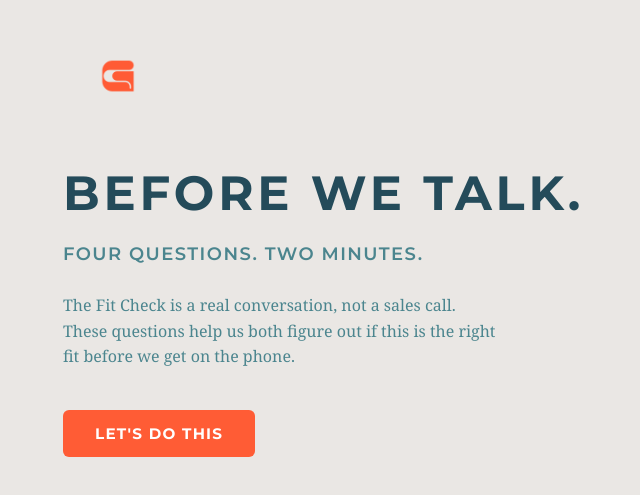
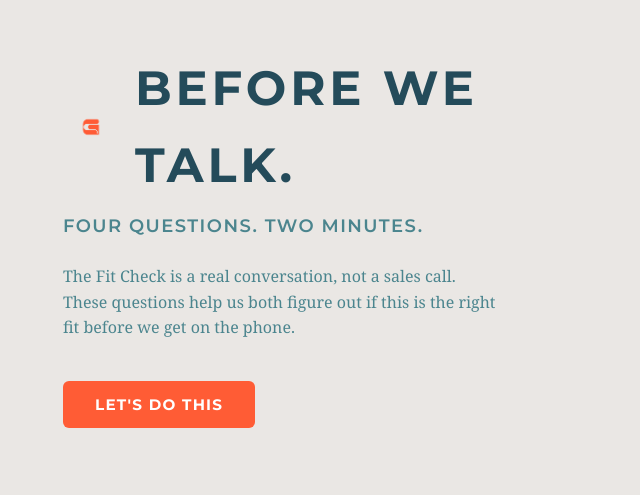
Before and after one commit to GoodyearforChange/gfc-fit-check, a website: page public/index.html in a window 1280 px wide. Shown: the part 161-656 px from the top of the page, without its empty margins (297-937 px from the left). Drawn offline with Linux system fonts and the light colour scheme.

Commit message:
Move logo inline with headline

```diff
--- a/public/index.html
+++ b/public/index.html
@@ -264,8 +264,7 @@
 
     <!-- Screen 0: Landing -->
     <div id="screen-landing" class="screen active landing">
-      <img src="/goodyear_monogram.png" alt="Goodyear For Change" style="display: block; width: 110px; height: 110px; margin: 0 0 24px;">
-      <h1>Before we talk.</h1>
+      <h1 style="display: flex; align-items: center; gap: 16px;"><img src="/goodyear_monogram.png" alt="Goodyear For Change" style="width: 56px; height: 56px;"> Before we talk.</h1>
       <p class="subhead">Four questions. Two minutes.</p>
       <p class="body-text">The Fit Check is a real conversation, not a sales call. These questions help us both figure out if this is the right fit before we get on the phone.</p>
       <button class="btn" onclick="showScreen('screen-info')">Let's do this</button>
```
